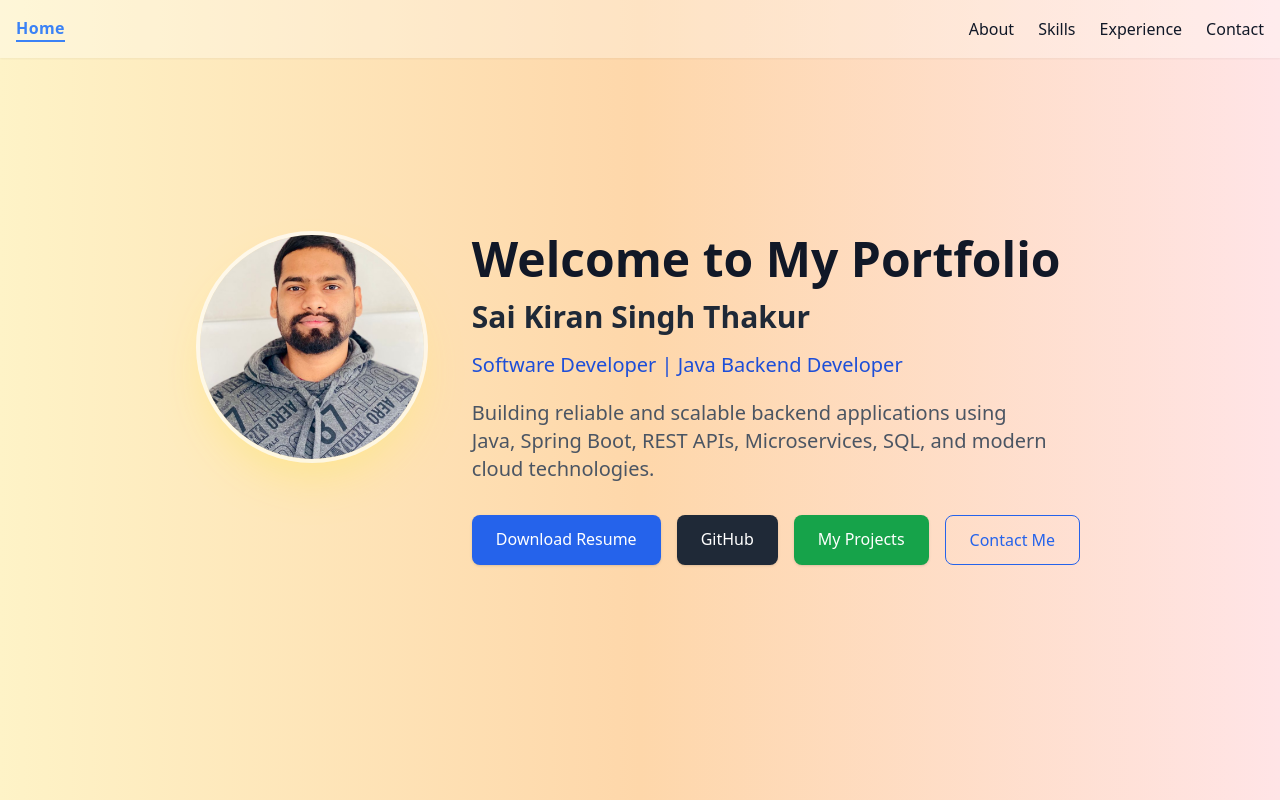
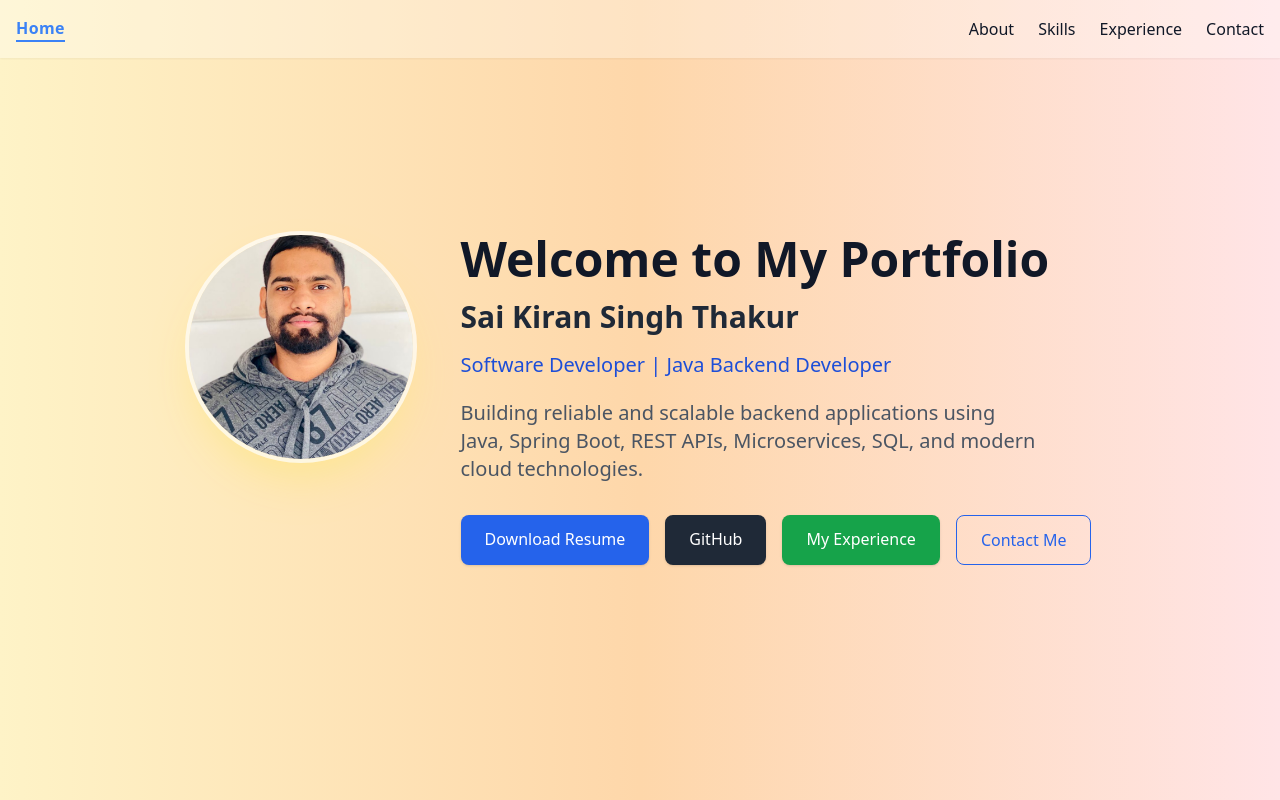
Before and after one commit to SaiKiranSinghThakur/portfolio-live, a React (Create React App) app: page /#/ in a window 1280 px wide. Built offline with nearby package versions, Linux system fonts and the light colour scheme; the HTML template or start-up script is replaced by a standard one.

Commit message:
.\Update home page

```diff
--- a/src/components/Home.js
+++ b/src/components/Home.js
@@ -92,12 +92,12 @@ function Home() {
               GitHub
             </a>
 
-            {/* Projects */}
+            {/* Experience */}
             <Link
-              to="/projects"
+              to="/Experience"
               className="px-6 py-3 bg-green-600 text-white rounded-lg shadow hover:bg-green-700 transition"
             >
-              My Projects
+              My Experience
             </Link>
 
             {/* Contact */}
```
